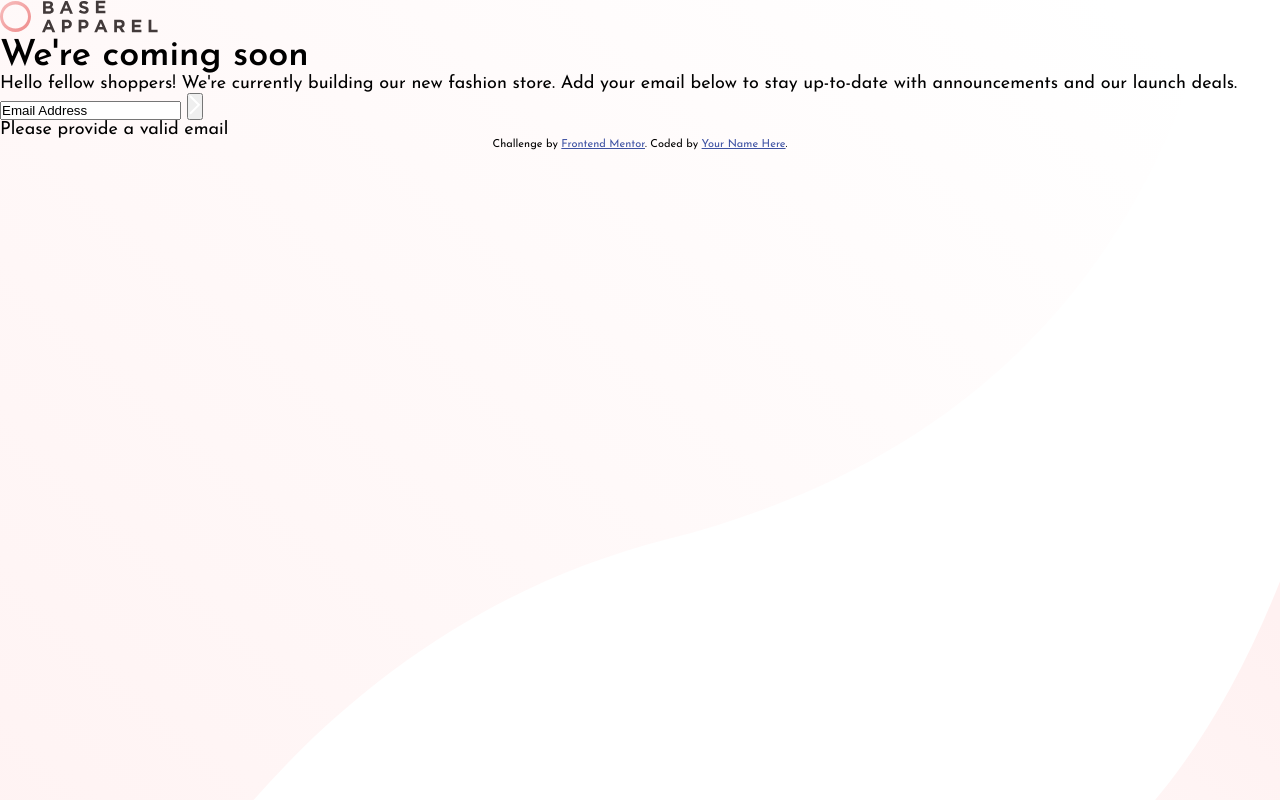
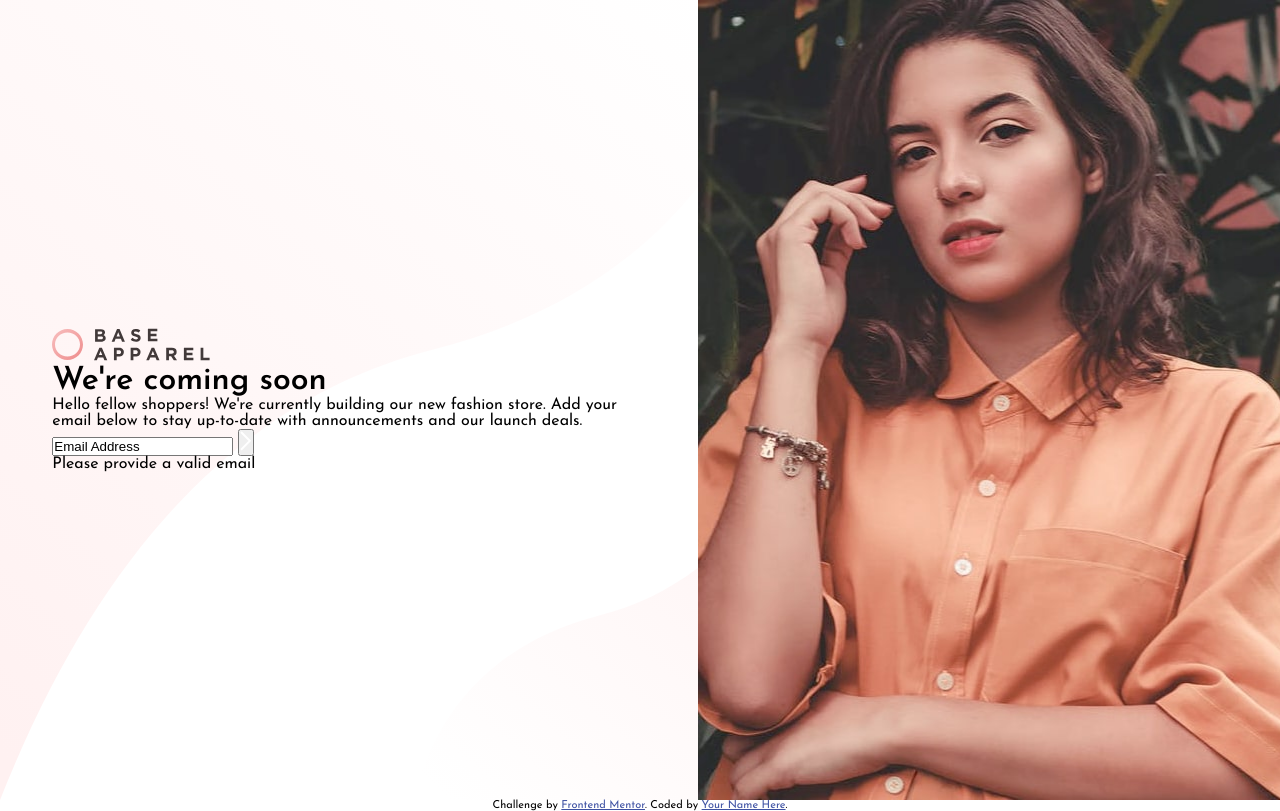
Before and after one commit to IuliiaKonovalova/base-apparel-coming-soon-master, a plain HTML site: page index.html in a window 1280 px wide. Drawn offline with Linux system fonts and the light colour scheme.

Commit message:
Add core styling to the page

```diff
--- a/assets/css/style.css
+++ b/assets/css/style.css
@@ -36,9 +36,39 @@ body {
   display: flex;
   flex-direction: column;
   font-family: var(--ff-primary);
-  font-size: 18px;
+  font-size: 16px;
+  background-color: #ffffff;
+}
+
+.card__container {
+  display: grid;
+  grid-template-columns: 1.2fr 1fr;
+  height: 100vh;
+}
+
+/*------ Content Container ------*/
+.container1 {
+  background-color: #ffffff;
   background-image: url('../images/bg-pattern-desktop.svg');
   background-repeat: no-repeat;
   background-position: center/center;
   background-size: cover;
 }
+
+.content {
+  width: 85%;
+  height: 100vh;
+  margin: 0 auto;
+  display: flex;
+  flex-direction: column;
+  justify-content: center;
+}
+
+/*------ Image Container ------*/
+.container2 {
+  background-color: #ffffff;
+  background-image: url('../images/hero-desktop.jpg');
+  background-repeat: no-repeat;
+  background-position: center/center;
+  background-size: cover;
+}
```
